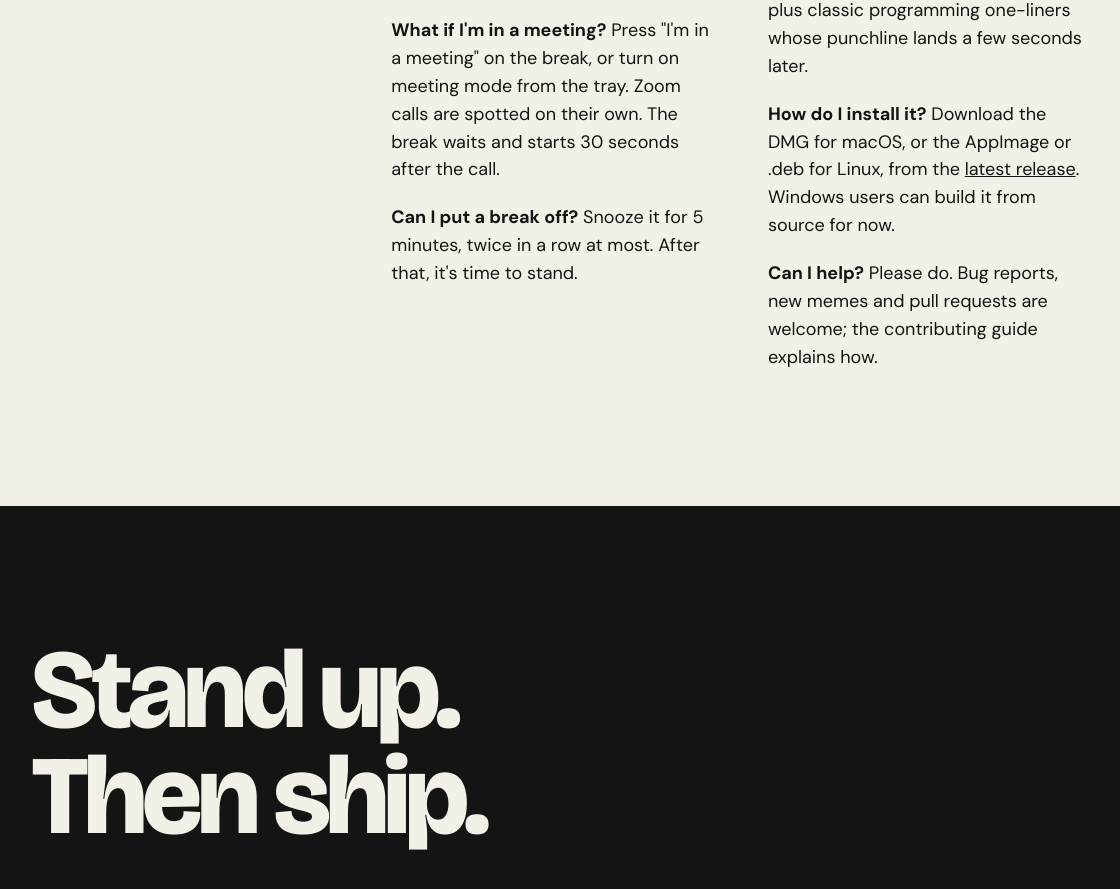
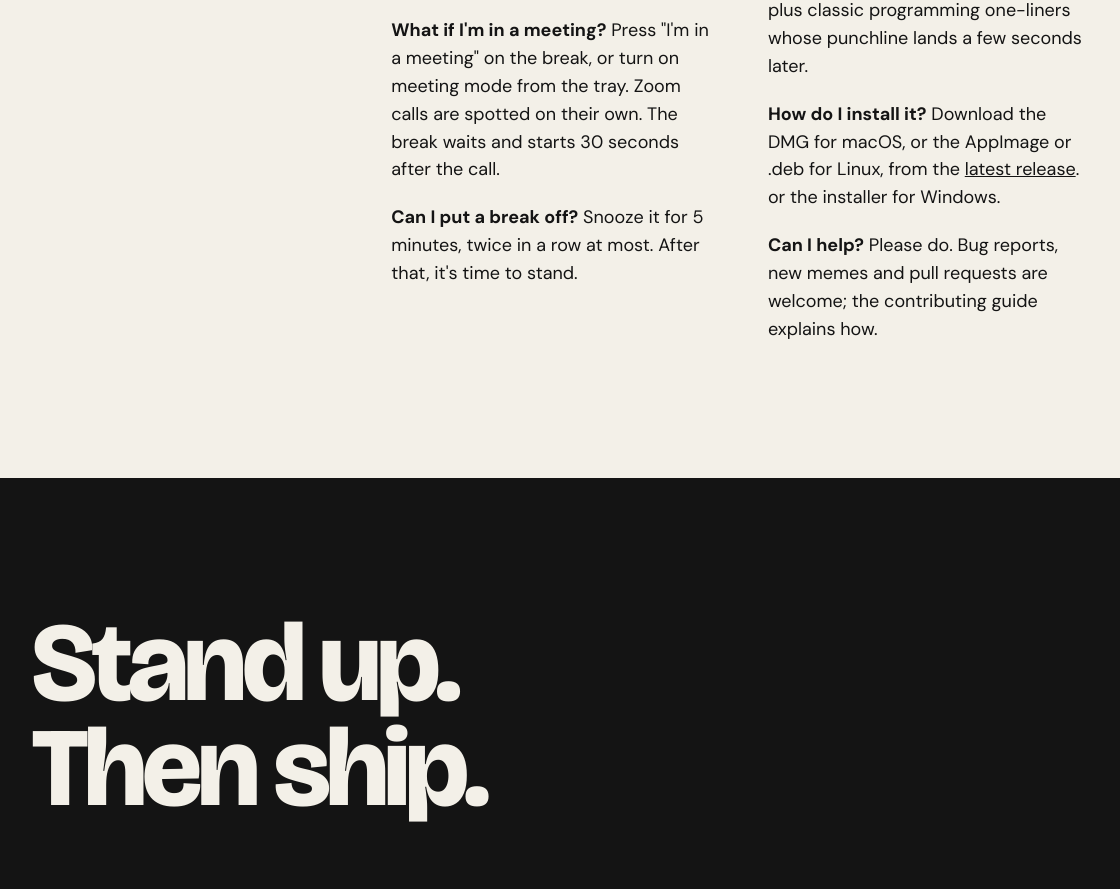
Before and after one commit to AmreshVs/stip, an Electron app: page docs/index.html in a window 1120 px wide. Shown: the part 6623-7512 px from the top of the page. Drawn offline with nearby package versions, Linux system fonts and the light colour scheme.

Commit message:
Add a Windows installer to release builds

```diff
--- a/docs/index.html
+++ b/docs/index.html
@@ -220,7 +220,7 @@
         <p><strong>Can I skip a break?</strong> Yes, by holding Esc for three seconds, so you can't skip by reflex. Gentle mode lets you skip with one press; strict mode doesn't let you skip at all.</p>
         <p><strong>Will it bother me at night?</strong> Not if you set working hours. Outside them the tray just says when it'll be back.</p>
         <p><strong>Where do the memes come from?</strong> Thirty of them, all drawn in code: Stip's own, like "spine.exe is not responding", plus classic programming one-liners whose punchline lands a few seconds later.</p>
-        <p><strong>How do I install it?</strong> Download the DMG for macOS, or the AppImage or .deb for Linux, from the <a href="https://github.com/AmreshVs/stip/releases/latest">latest release</a>. Windows users can build it from source for now.</p>
+        <p><strong>How do I install it?</strong> Download the DMG for macOS, or the AppImage or .deb for Linux, from the <a href="https://github.com/AmreshVs/stip/releases/latest">latest release</a>. or the installer for Windows.</p>
         <p><strong>Can I help?</strong> Please do. Bug reports, new memes and pull requests are welcome; the contributing guide explains how.</p>
       </div>
     </section>
--- a/scripts/release-notes.js
+++ b/scripts/release-notes.js
@@ -10,4 +10,4 @@ const section = changelog.match(new RegExp(`## \\[${escaped}\\][^\\n]*\\n([\\s\\
 
 const notes = section ? section[1].trim() : '';
 console.log(notes || `Stip ${version}.`);
-console.log(`\n**Download:** the \`.dmg\` for macOS (\`arm64\` for Apple silicon, \`x64\` for Intel), or the \`.AppImage\` or \`.deb\` for Linux.`);
+console.log(`\n**Download:** the \`.dmg\` for macOS (\`arm64\` for Apple silicon, \`x64\` for Intel), the \`.AppImage\` or \`.deb\` for Linux, or the \`.exe\` for Windows (unsigned for now: on first run choose More info, then Run anyway).`);
```
Also changed, not shown: package.json (+8 -2 lines), .github/workflows/release.yml, CHANGELOG.md, README.md.
